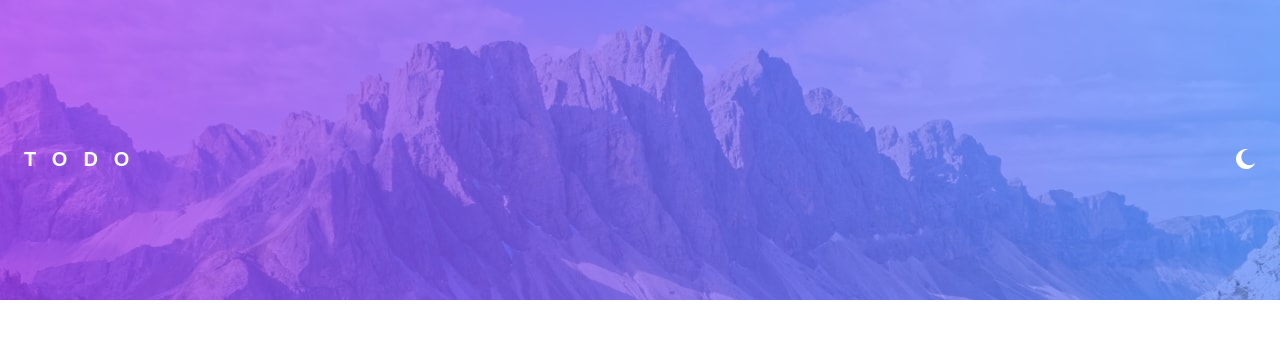
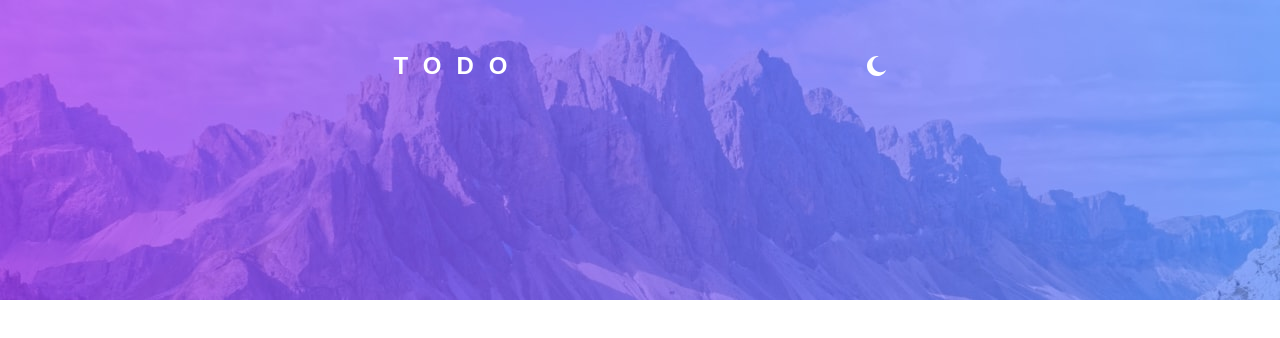
Before and after one commit to hectorlil48/todo-app-main, a React (Vite) app: page / in a window 1280 px wide. Shown: the top 338 px of the page. Built offline with nearby package versions, Linux system fonts and the light colour scheme.

Commit message:
Updated the main containers margin and width

```diff
--- a/src/App.jsx
+++ b/src/App.jsx
@@ -41,9 +41,9 @@ function App() {
         ></div>
       </div>
 
-      <main className="relative -mt-[156px] px-6">
+      <main className="relative -mt-[158px] xs:-mt-[252px] max-w-[541px] mx-auto  px-6">
         <header className="flex justify-between items-center">
-          <h1 className="font-semibold text-white text-[20px] tracking-[16px]">
+          <h1 className="font-semibold text-white text-[24px] tracking-[15px]">
             TODO
           </h1>
           <button onClick={() => setIsDark(!isDark)}>
```
